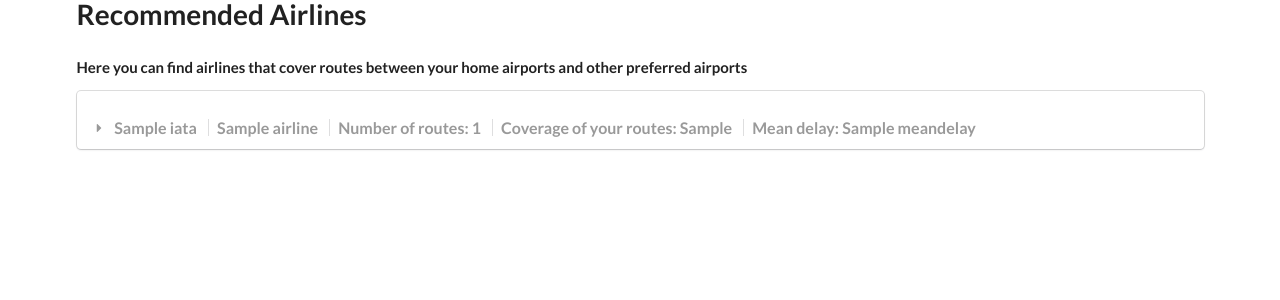
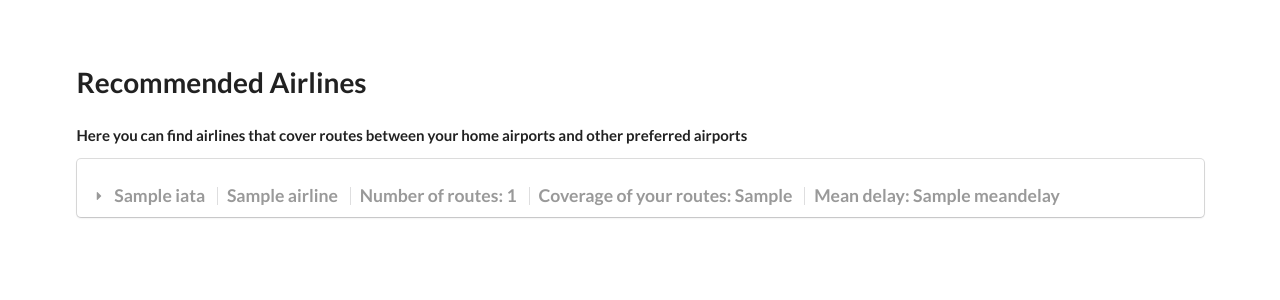
Before and after one commit to turbotardigrade/fly, a Flask app: template templates/airlines.html in a window 1280 px wide. Shown: the top 300 px of the page. Run offline with Flask 2, Linux system fonts and the light colour scheme; the template is opened without the code that fills it: most values are stand-ins (such as "Sample title", 1, 10 or a date in 2020); parts of the project's set-up code (start-up, migrations or seed data) failed here and were passed over; some libraries are stand-ins or nearby versions.

Commit message:
Change minor UI elements

```diff
--- a/templates/airlines.html
+++ b/templates/airlines.html
@@ -13,6 +13,7 @@
 </head>
 <body>
   <div class="ui container">
+    <br /><br />
     <h1 class="ui header">Recommended Airlines</h1>
     <h4 class="sub header">Here you can find airlines that cover routes between your home airports and other preferred airports</h4>
     <div class="ui fluid styled accordion">
@@ -20,20 +21,20 @@
       <div class="title">
         <i class="dropdown icon"></i>
         <div class="ui large divided horizontal list">
-          <div class="item">
+          <div class="item" style="font-size: 1.1em;">
             {{ airline.iata }}
           </div>
-          <div class="item">
+          <div class="item" style="font-size: 1.1em;">
             {{ airline.name }}
           </div>
-          <div class="item">
+          <div class="item" style="font-size: 1.1em;">
             Number of routes: {{ airline.num_routes }}
           </div>
-          <div class="item">
+          <div class="item" style="font-size: 1.1em;">
             Coverage of your routes: {{ airline.p }}
           </div>
           {% if airline.meandelay %}
-          <div class="item">
+          <div class="item" style="font-size: 1.1em;">
             Mean delay: {{ airline.meandelay }}
           </div>
           {% endif %}
```
